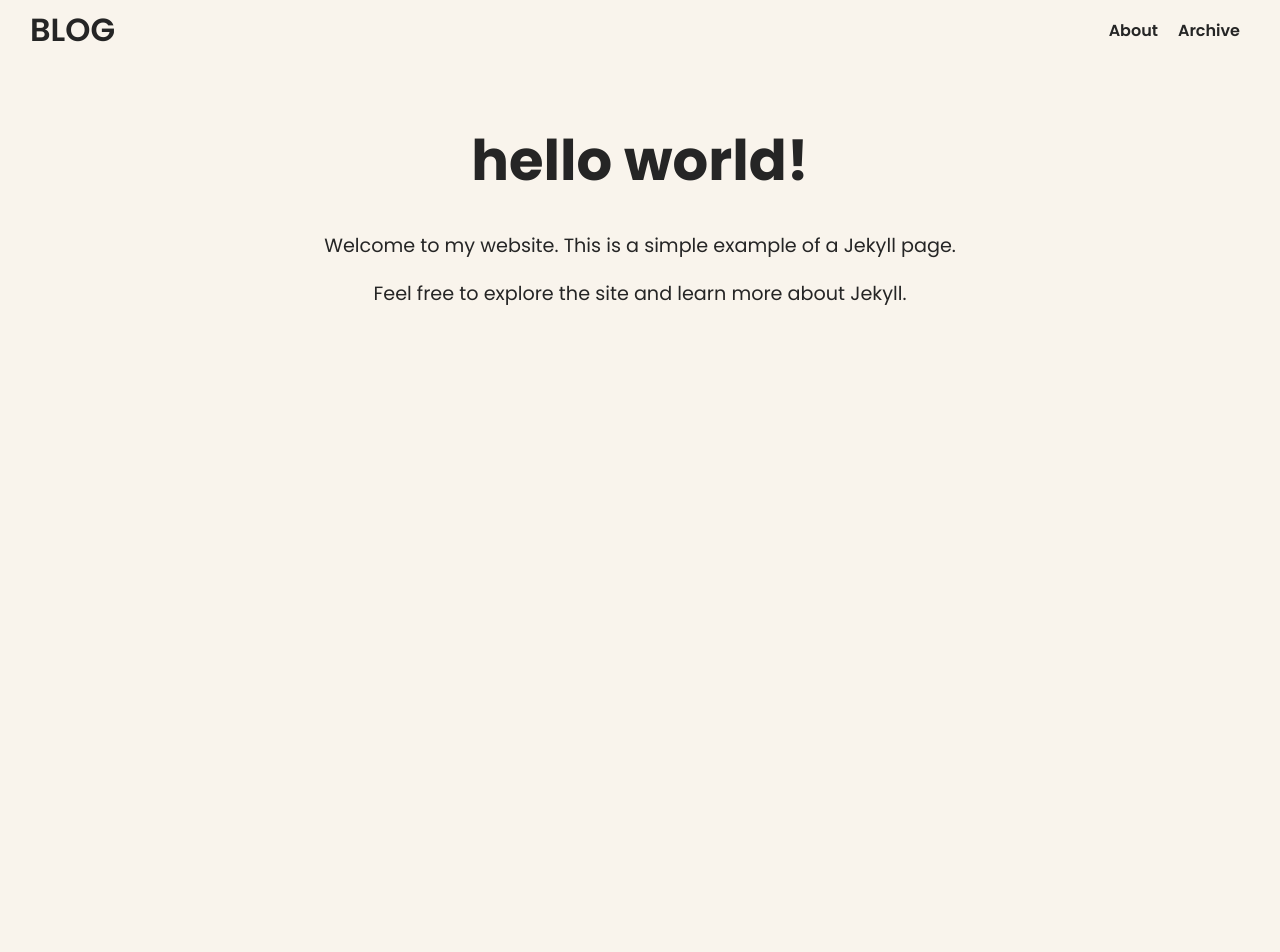
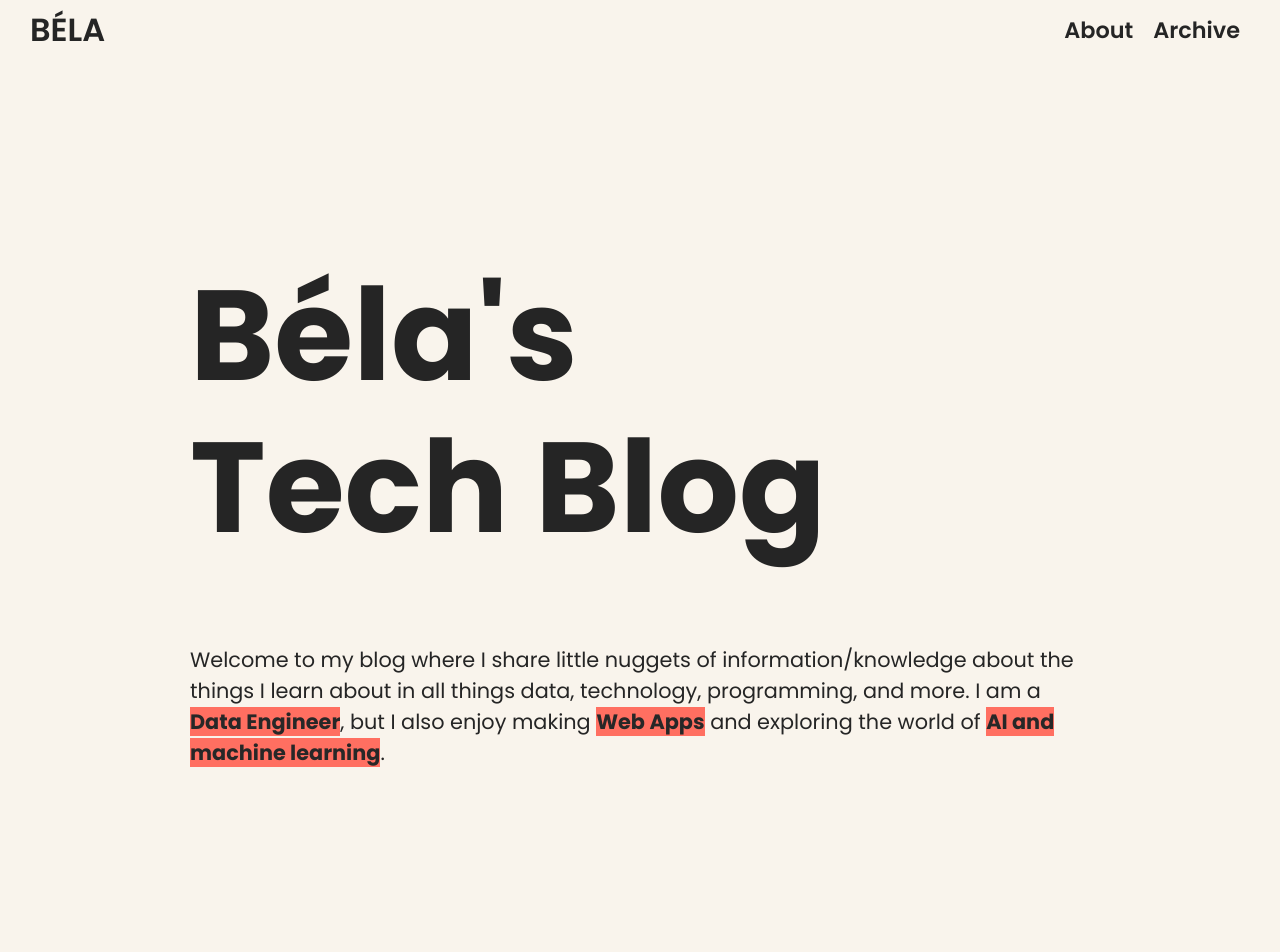
Before and after one commit to bstamenkovits/blog, a Jekyll site: the page built from index.html, in a window 1280 px wide and 1400 px high. Shown: the top 952 px of the window. Built offline with Jekyll 4.4.1, drawn with Linux system fonts in a browser that asks for light colours; nearby versions of some CDN libraries; some of the changed text lies outside the part shown.

Commit message:
Update navigation title, enhance layout styles, and add archive and hero styles

```diff
--- a/_includes/navigation.html
+++ b/_includes/navigation.html
@@ -1,7 +1,7 @@
 <div class="nav-container">
     <div class="nav-left">
         <!-- <img src="/assets/images/logo.png" alt="Blog Logo" class="blog-logo"> -->
-        <a href="{{ site.baseurl }}/" class="blog-title">BLOG</a>
+        <a href="{{ site.baseurl }}/" class="blog-title">BÉLA</a>
     </div>
     <div class="nav-right">
         {% for item in site.data.navigation %}
--- /dev/null
+++ b/_sass/archive.scss
@@ -0,0 +1,35 @@
+.archive-post-list {
+    padding: 0 40px ;
+}
+
+.archive-post {
+    list-style: none;
+    margin-bottom: 80px;
+}
+
+.archive-post > p {
+    margin: 0 0;
+}
+
+.archive-post > h2 > a {
+    color: var(--text-color);
+    text-decoration: none;
+}
+
+.archive-post > h2 > a:hover {
+    color: var(--primary-color);
+}
+
+.archive-post > a > img {
+    max-width: 45%;
+    height: auto;
+    margin: 10px 0;
+    border-radius: 8px;
+    // margin:2px;
+}
+
+.archive-post > a > img:hover {
+    // border: 1px solid var(--primary-color);
+    outline: 2px solid var(--primary-color);
+
+}
--- /dev/null
+++ b/_sass/hero.scss
@@ -0,0 +1,23 @@
+
+#hero {
+    margin-top: 200px;
+    color: var(--text-color);
+    margin-bottom: 300px;
+}
+
+#hero > h1 {
+    font-size: 8em;
+    margin: -40px 0;
+    // padding: -100px 0;
+}
+
+#hero > p {
+    font-size: 1.3em;
+    margin: 100px 0;
+}
+
+.text-highlight {
+    background-color: var(--primary-color);
+    font-weight: bold;
+    color: rgb(39, 39, 39);
+}
--- a/_sass/main.scss
+++ b/_sass/main.scss
@@ -13,7 +13,7 @@
 
 
 .main-container {
-  max-width: 800px;
+  max-width: 900px;
   margin: 0 auto;
   margin-top: 60px;
   padding: 20px;
--- a/_sass/navigation.scss
+++ b/_sass/navigation.scss
@@ -47,6 +47,7 @@
     color: var(--text-color);
     text-decoration: none;
     font-weight: 600;
+    font-size: 1.4em;
 }
 
 .nav-item:hover {
--- a/assets/css/styles.scss
+++ b/assets/css/styles.scss
@@ -3,3 +3,5 @@
 @import "main";
 @import "navigation";
 @import "code-highlights";
+@import "archive";
+@import "hero";
--- a/index.html
+++ b/index.html
@@ -2,6 +2,25 @@
 layout: default
 title: Home
 ---
-<h1>{{ "Hello World!" | downcase }}</h1>
-<p>Welcome to my website. This is a simple example of a Jekyll page.</p>
-<p>Feel free to explore the site and learn more about Jekyll.</p>
+<div id="hero">
+    <h1>Béla's </h1>
+    <h1>Tech Blog</h1>
+    <p>Welcome to my blog where I share little nuggets of information/knowledge about the things I learn about in all things data, technology, programming, and more. I am a <span class="text-highlight">Data Engineer</span>, but I also enjoy making <span class="text-highlight">Web Apps</span> and exploring the world of <span class="text-highlight">AI and machine learning</span>.</p>
+</div>
+
+
+<h1>Latest Posts</h1>
+<ul class="archive-post-list">
+  {% for post in site.posts %}
+    <li class="archive-post">
+      <h2>
+        <a href="{{ site.baseurl }}/{{ post.url }}">{{ post.title }}</a>
+      </h2>
+      <a href="{{ site.baseurl }}/{{ post.url }}">
+        <img src="{{ site.baseurl }}/assets/images/{{ post.image }}" alt="{{post.image}}">
+      </a>
+
+      {{ post.excerpt }}
+    </li>
+  {% endfor %}
+</ul>
```
Also changed, not shown: archive.html (+9 -3 lines).
